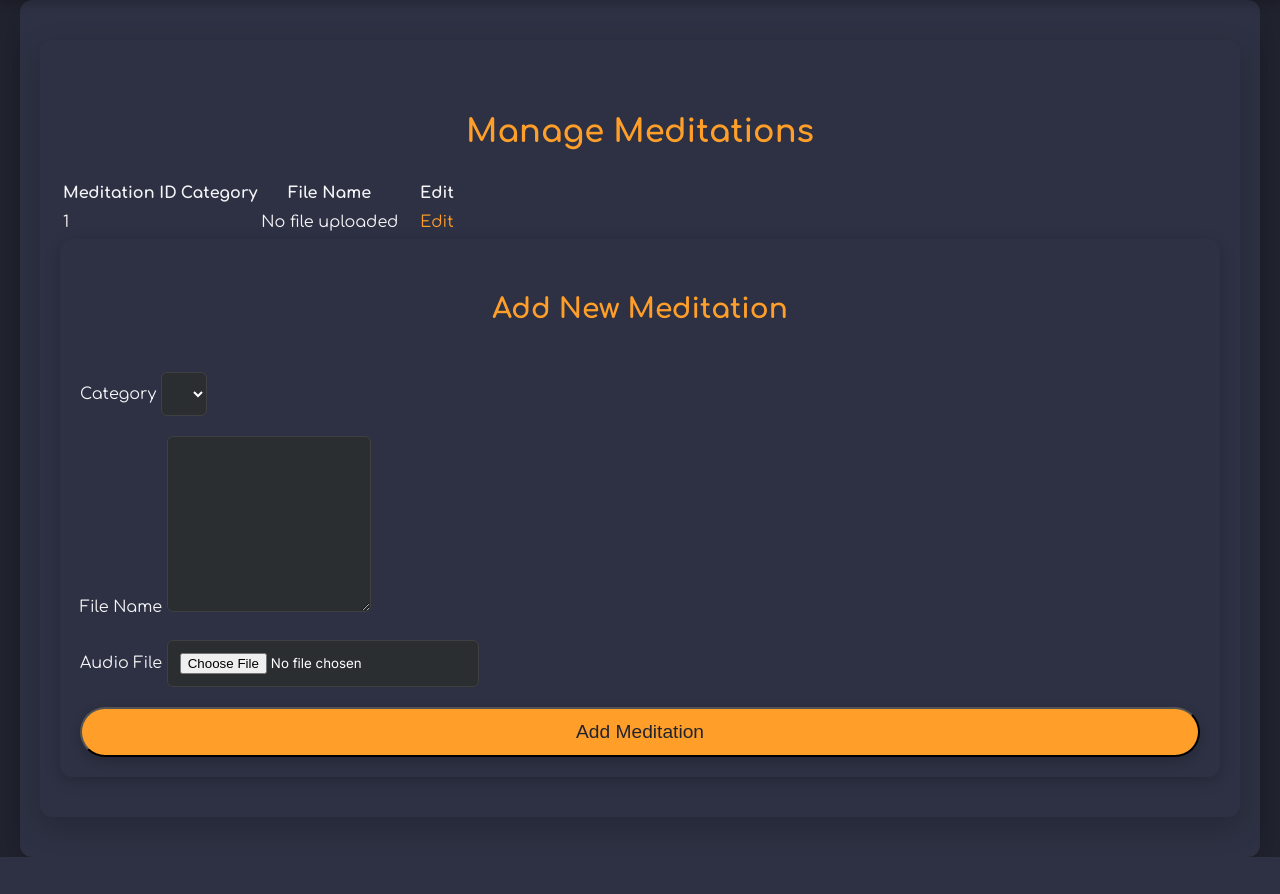
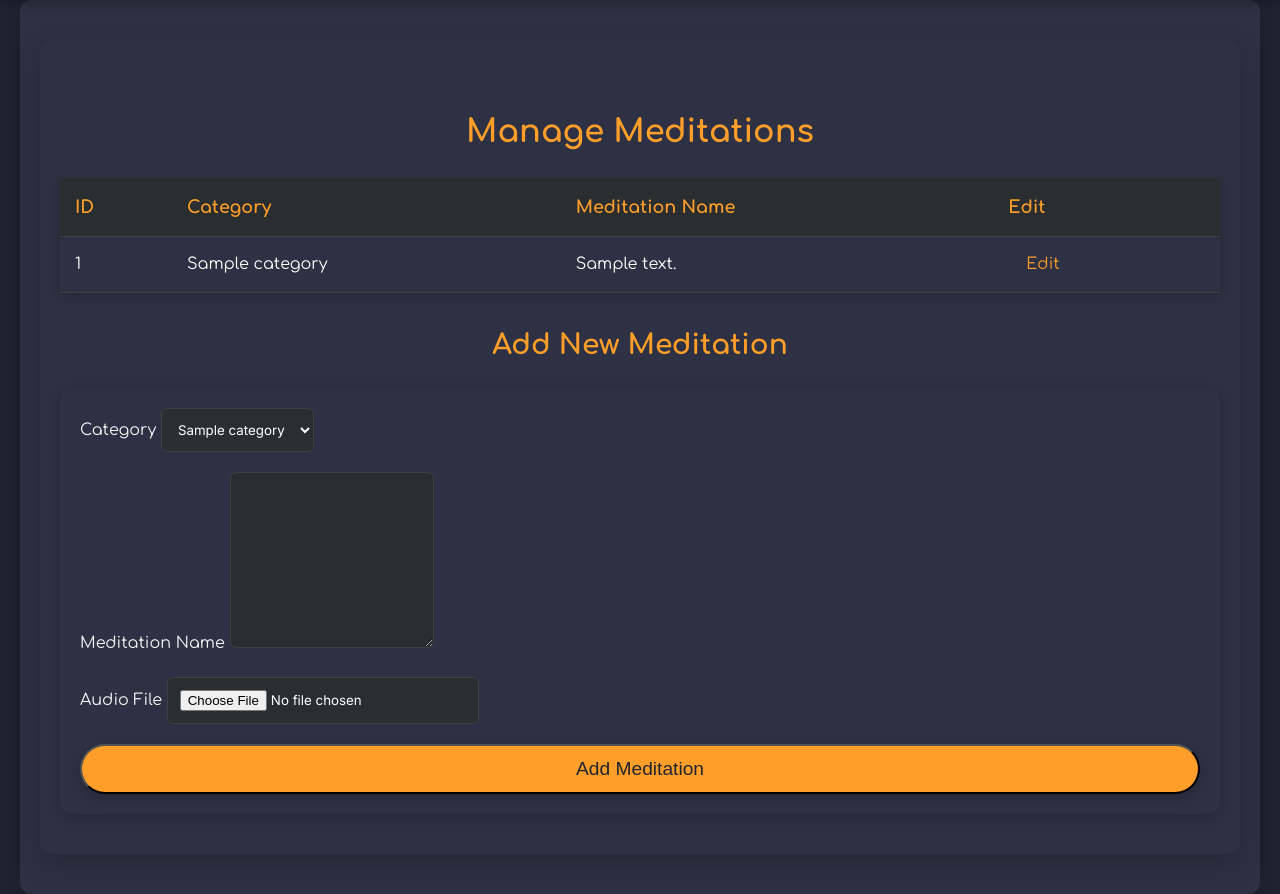
Before and after one commit to Amberlanqinyun/Breathin-AI-Generated-Meditation, a Flask app: page /admin/meditations in a window 1280 px wide. Shown: the part 109-1003 px from the top of the page. Before the commit the page ends 966 px from the top, so only its background shows below. Run offline with Flask 3, Linux system fonts and the light colour scheme; tables that the repository leaves empty hold one stand-in row (values such as "Sample post"); lists and menus that the app fills with data are empty; parts of the project's set-up code (start-up, migrations or seed data) failed here and were passed over.

Commit message:
Updated styling for admin route

```diff
--- a/mod_admin.py
+++ b/mod_admin.py
@@ -38,8 +38,8 @@ def admin_edit_user(user_id):
 # Meditation Management
 @app.route('/admin/meditations', methods=['GET', 'POST'])
 def admin_meditations():
-    meditations = get_all_meditations()
-    categories = get_all_categories()
+    meditations = get_all_meditations()  # Fetch all meditations
+    categories = get_all_categories()  # Fetch all categories
 
     if request.method == 'POST':
         category_id = request.form.get('category_id')
@@ -52,19 +52,46 @@ def admin_meditations():
 
     return render_template('admin/meditations.html', meditations=meditations, categories=categories)
 
+
+import os
+from werkzeug.utils import secure_filename
+from flask import flash, request, redirect, url_for
+
+UPLOAD_FOLDER = 'static/music/'  # Set the upload folder path
+
 @app.route('/admin/meditation/<int:meditation_id>', methods=['GET', 'POST'])
 def admin_edit_meditation(meditation_id):
     meditation = get_meditation_by_id(meditation_id)
 
     if request.method == 'POST':
         text_content = request.form.get('text_content')
-        audio_file_path = request.form.get('audio_file_path')
 
-        update_meditation(meditation_id, text_content, audio_file_path)
-        flash('Meditation updated successfully!', 'success')
+        # Check if a file is included in the request
+        if 'audio_file_path' in request.files:
+            audio_file = request.files['audio_file_path']
+
+            if audio_file.filename != '':
+                # Generate new file name based on the meditation name
+                filename = secure_filename(f"{text_content}.mp3")
+
+                # Save the file to the static/music/ directory
+                audio_file.save(os.path.join(UPLOAD_FOLDER, filename))
+
+                # Store the file path in the database
+                audio_file_path = f"{UPLOAD_FOLDER}{filename}"
+
+                # Update the database with the new audio file path
+                update_meditation(meditation_id, text_content, audio_file_path)
+                flash('Meditation updated successfully with new audio!', 'success')
+            else:
+                # If no new file is uploaded, just update the text content
+                update_meditation(meditation_id, text_content, meditation['AudioFilePath'])
+                flash('Meditation updated successfully!', 'success')
+
         return redirect(url_for('admin_meditations'))
 
     return render_template('admin/edit_meditation.html', meditation=meditation)
+
 
 @app.route('/admin/meditation/delete/<int:meditation_id>', methods=['POST'])
 def admin_delete_meditation(meditation_id):
--- a/static/css/admin_styles.css
+++ b/static/css/admin_styles.css
@@ -102,7 +102,6 @@ a:hover {
     outline: none;
     box-shadow: 0 0 10px var(--primary);
 }
-
 
 /* Admin Navbar */
 .navbar {
@@ -237,7 +236,6 @@ input[type="submit"]:hover, .btn-submit:hover {
     background-color: #dc3545; /* Red for error */
 }
 
-
 /* Responsive Design */
 @media (max-width: 768px) {
     .container {
--- a/templates/admin/edit_category.html
+++ b/templates/admin/edit_category.html
@@ -3,14 +3,14 @@
 {% block content %}
 <div class="container">
     <h2 class="dashboard-title">Edit Category</h2>
-    <form method="POST" action="{{ url_for('admin_edit_category', category_id=category.CategoryID) }}">
+    <form method="POST" action="{{ url_for('admin_edit_category', category_id=category.CategoryID) }}" class="form-container">
         <div class="form-group">
             <label for="name">Name</label>
-            <input type="text" id="name" name="name" value="{{ category.name }}" required>
+            <input type="text" id="name" name="name" value="{{ category.Name }}" class="form-control" required>
         </div>
         <div class="form-group">
             <label for="description">Description</label>
-            <textarea id="description" name="description" required>{{ category.description }}</textarea>
+            <textarea id="description" name="description" class="form-control" required>{{ category.Description }}</textarea>
         </div>
         <button type="submit" class="btn">Update Category</button>
     </form>
--- a/templates/admin/edit_meditation.html
+++ b/templates/admin/edit_meditation.html
@@ -5,8 +5,8 @@
     <h2 class="dashboard-title">Edit Meditation</h2>
     <form method="POST" action="{{ url_for('admin_edit_meditation', meditation_id=meditation.MeditationID) }}" enctype="multipart/form-data">
         <div class="form-group">
-            <label for="text_content">Text Content</label>
-            <textarea id="text_content" name="text_content" required>{{ meditation.text_content }}</textarea>
+            <label for="text_content">Meditation Name</label>
+            <textarea id="text_content" name="text_content" required>{{ meditation.TextContent }}</textarea>
         </div>
         <div class="form-group">
             <label for="audio_file_path">Audio File</label>
--- a/templates/admin/meditations.html
+++ b/templates/admin/meditations.html
@@ -3,12 +3,12 @@
 {% block content %}
 <div class="container">
     <h2 class="dashboard-title">Manage Meditations</h2>
-    <table class="user-table">
+    <table class="table">
         <thead>
             <tr>
-                <th>Meditation ID</th>
+                <th>ID</th>
                 <th>Category</th>
-                <th>File Name</th>
+                <th>Meditation Name</th> <!-- Change from 'Text Content' to 'Meditation Name' -->
                 <th>Edit</th>
             </tr>
         </thead>
@@ -16,26 +16,26 @@
             {% for meditation in meditations %}
             <tr>
                 <td>{{ meditation.MeditationID }}</td>
-                <td>{{ meditation.category_name }}</td>
-                <td>{{ meditation.audio_file_path.split('/')[-1] if meditation.audio_file_path else 'No file uploaded'  }}</td>
-                <td><a href="{{ url_for('admin_edit_meditation', meditation_id=meditation.MeditationID) }}" class="edit-link">Edit</a></td>
+                <td>{{ meditation.Category }}</td> <!-- Display the category name -->
+                <td>{{ meditation.TextContent }}</td> <!-- Display the meditation name -->
+                <td><a href="{{ url_for('admin_edit_meditation', meditation_id=meditation.MeditationID) }}">Edit</a></td>
             </tr>
             {% endfor %}
         </tbody>
     </table>
 
-    <form method="POST" action="{{ url_for('admin_meditations') }}" enctype="multipart/form-data">
-        <h3>Add New Meditation</h3>
+    <h3>Add New Meditation</h3>
+    <form method="POST" enctype="multipart/form-data">
         <div class="form-group">
             <label for="category_id">Category</label>
-            <select id="category_id" name="category_id">
-                {% for category in Categories %}
-                <option value="{{ category.CategoryID }}">{{ category.Name }}</option>
+            <select id="category_id" name="category_id" required>
+                {% for category in categories %}
+                    <option value="{{ category.CategoryID }}">{{ category.Name }}</option> <!-- List all categories -->
                 {% endfor %}
             </select>
         </div>
         <div class="form-group">
-            <label for="text_content">File Name</label>
+            <label for="text_content">Meditation Name</label> <!-- Change 'Text Content' to 'Meditation Name' -->
             <textarea id="text_content" name="text_content" required></textarea>
         </div>
         <div class="form-group">
```
Also changed, not shown: templates/admin/categories.html (+13 -9 lines), templates/admin/users.html (+12 -4 lines).
